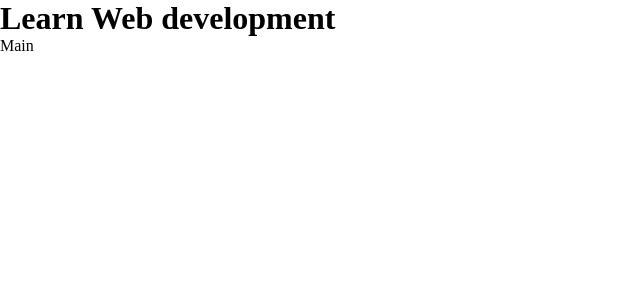
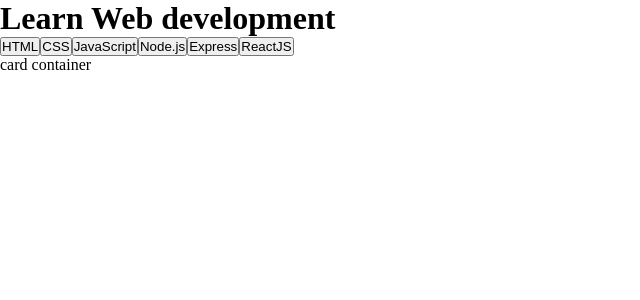
Before and after one commit to HaojieZhang123/react-use-state, a React (Vite) app: page / in a window 1280 px wide. Shown: the top 300 px of the page, without its empty margins (0-640 px from the left). Built offline with nearby package versions, Linux system fonts and the light colour scheme.

Commit message:
[FEAT] added buttons

```diff
--- /dev/null
+++ b/src/components/Button.jsx
@@ -0,0 +1,10 @@
+
+const Button = (props) => {
+    return (
+        <>
+            <button>{props.title}</button>
+        </>
+    )
+}
+
+export default Button
--- /dev/null
+++ b/src/components/Card.jsx
@@ -0,0 +1,11 @@
+
+
+const Card = (props) => {
+    return (
+        <>
+            <div className="card">Placeholder</div>
+        </>
+    )
+}
+
+export default Card
--- a/src/components/Main.jsx
+++ b/src/components/Main.jsx
@@ -1,9 +1,54 @@
-import React from 'react'
+import Button from './Button'
+import Card from './Card'
 
 const Main = () => {
+
+    const languages = [
+        {
+            id: 1,
+            title: "HTML",
+            description: "HTML (HyperText Markup Language) è il linguaggio standard per creare pagine e applicazioni web. Struttura il contenuto web e fornisce elementi di base come titoli, paragrafi e immagini."
+        },
+        {
+            id: 2,
+            title: "CSS",
+            description: "CSS (Cascading Style Sheets) è un linguaggio di stile utilizzato per descrivere la presentazione di un documento scritto in HTML o XML. Controlla il layout, i colori, i caratteri e l'aspetto complessivo di una pagina web."
+        },
+        {
+            id: 3,
+            title: "JavaScript",
+            description: "JavaScript è un linguaggio di programmazione dinamico utilizzato per lo sviluppo web, che consente contenuti interattivi come grafici animati, pulsanti cliccabili e altre funzionalità dinamiche sui siti web."
+        },
+        {
+            id: 4,
+            title: "Node.js",
+            description: "Node.js è un ambiente di runtime JavaScript lato server che permette di utilizzare JavaScript anche sul backend, consentendo agli sviluppatori di usare lo stesso linguaggio sia sul client che sul server."
+        },
+        {
+            id: 5,
+            title: "Express",
+            description: "Express è un framework per applicazioni web minimalista e veloce per Node.js. Fornisce strumenti robusti per creare applicazioni web e API e semplifica la gestione delle rotte e delle richieste."
+        },
+        {
+            id: 6,
+            title: "ReactJS",
+            description: "ReactJS è una libreria JavaScript per costruire interfacce utente, in particolare applicazioni a pagina singola. Consente agli sviluppatori di creare componenti UI riutilizzabili e di gestire efficacemente lo stato dell'applicazione."
+        }
+    ];
+
     return (
         <>
-            Main
+            <div className="buttons-container">
+                {languages.map((element) => {
+                    return (
+                        <Button key={element.id} title={element.title} />
+                    )
+                })}
+            </div>
+
+            <div className="card-container">
+                card container
+            </div>
         </>
     )
 }
```
